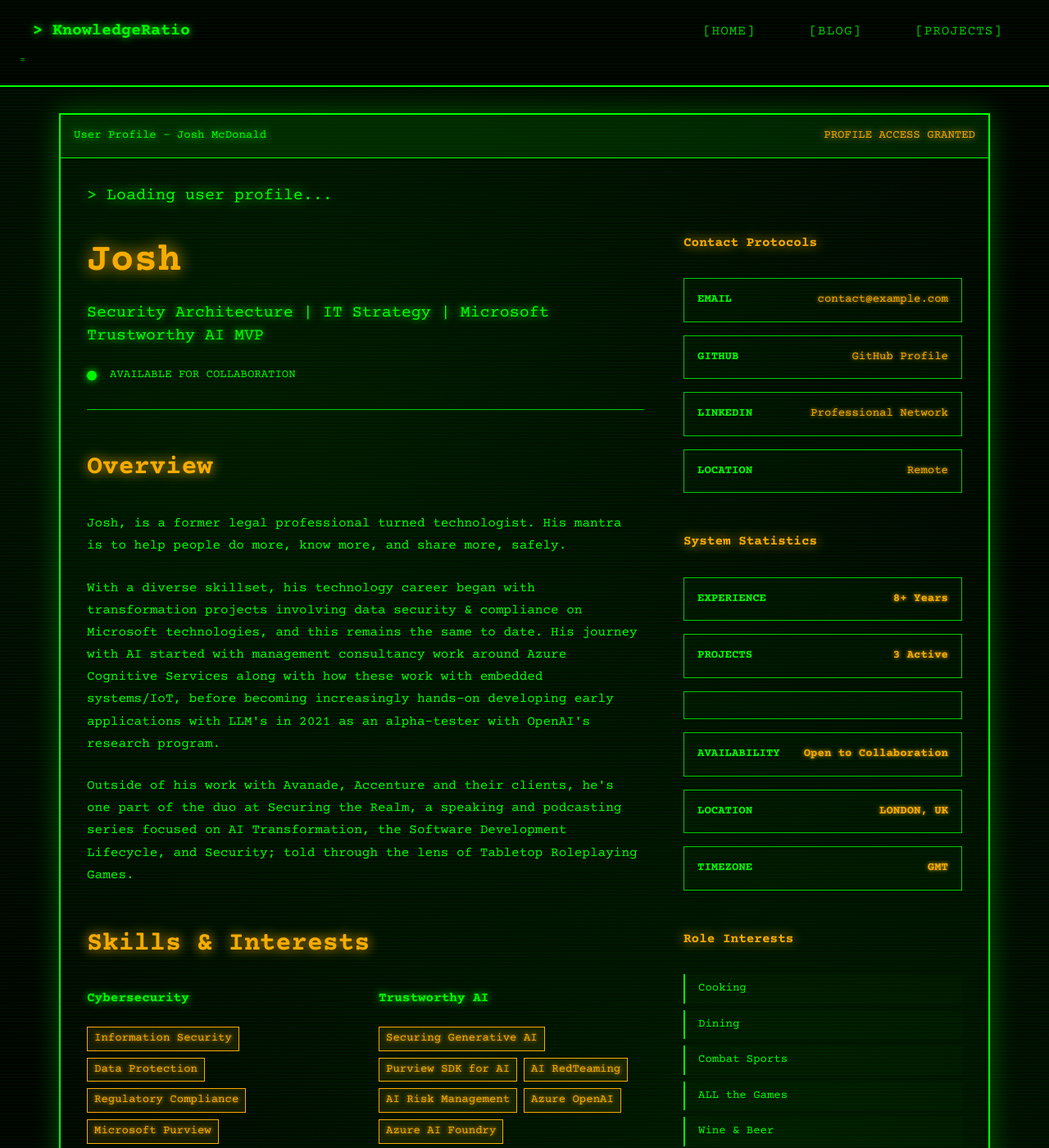
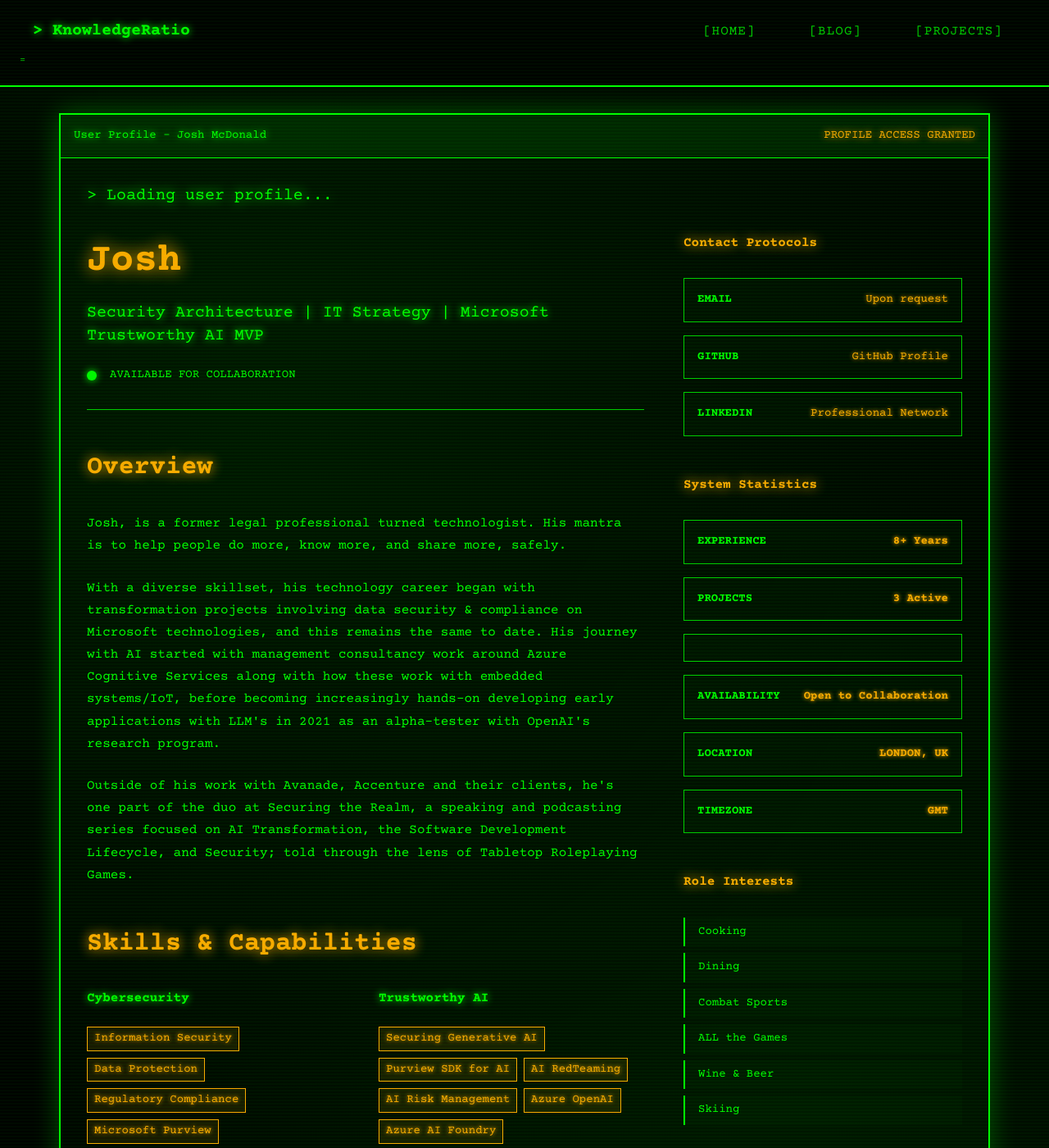
Before and after one commit to KnowledgeRatio/KnowledgeRatio, a Jekyll site: the page built from about/index.html, in a window 1280 px wide and 1400 px high. Shown: the whole window at 82% size. Built offline with Jekyll 4.4.1, drawn with Linux system fonts in a browser that asks for light colours.

Commit message:
Personalised content iteration

```diff
--- a/about/index.html
+++ b/about/index.html
@@ -43,7 +43,7 @@ permalink: /about/
             </div>
 
             <div class="experience-section">
-              <h2>Skills & Interests</h2>
+              <h2>Skills & Capabilities</h2>
               <div class="tech-categories">
                 <div class="tech-category">
                   <h3>Cybersecurity</h3>
@@ -90,22 +90,17 @@ permalink: /about/
               <div class="contact-methods">
                 <div class="contact-item">
                   <span class="contact-label">EMAIL</span>
-                  <a href="mailto:{{ site.email | default: 'contact@example.com' }}" class="contact-value">{{ site.email | default: "contact@example.com" }}</a>
+                  <a href="mailto:{{ site.email | default: 'Upon request' }}" class="contact-value">{{ site.email | default: "Upon request" }}</a>
                 </div>
 
                 <div class="contact-item">
                   <span class="contact-label">GITHUB</span>
-                  <a href="{{ site.github.owner_url }}" target="_blank" class="contact-value">{{ site.github.owner_name | default: "GitHub Profile" }}</a>
+                  <a href="https://github.com/KnowledgeRatio" target="_blank" class="contact-value">GitHub Profile</a>
                 </div>
 
                 <div class="contact-item">
                   <span class="contact-label">LINKEDIN</span>
                   <a href="#" class="contact-value">Professional Network</a>
-                </div>
-
-                <div class="contact-item">
-                  <span class="contact-label">LOCATION</span>
-                  <span class="contact-value">{{ site.location | default: "Remote" }}</span>
                 </div>
               </div>
             </div>
--- a/index.html
+++ b/index.html
@@ -45,7 +43,7 @@
             </div>
             <div class="stat-item">
               <span class="stat-label">SYSTEM_STATUS</span>
-              <span class="stat-value">ONLINE</span>
+              <span class="stat-value">AVAILABLE</span>
             </div>
             <div class="stat-item">
               <span class="stat-label">KNOWLEDGE_BASE</span>
```
Also changed, not shown: other parts of index.html (+0 -2 lines).
